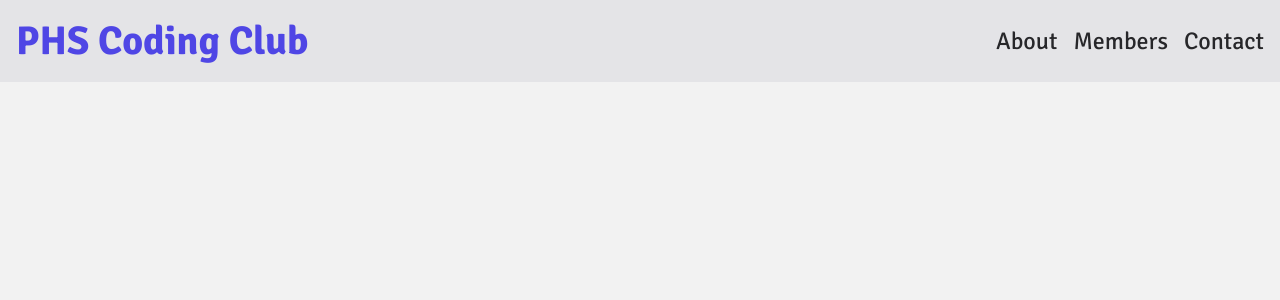
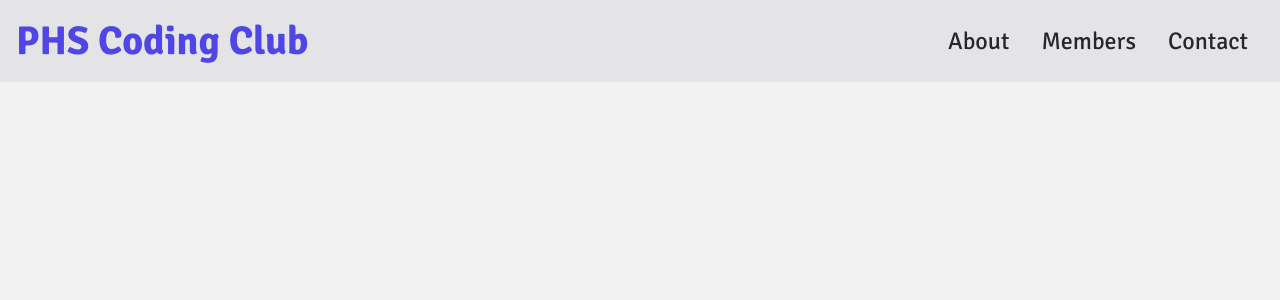
Before and after one commit to PenHigh/PenHigh.github.io, a Next.js app: page / in a window 1280 px wide. Shown: the top 300 px of the page. Built offline with nearby package versions, Linux system fonts and the light colour scheme.

Commit message:
Add hover effects to nav bar links

```diff
--- a/src/components/home/NavBar/NavBar.module.css
+++ b/src/components/home/NavBar/NavBar.module.css
@@ -21,5 +21,4 @@
   display: flex;
   justify-content: end;
   align-items: center;
-  gap: 1rem;
 }
--- a/src/components/home/NavBar/NavBarButton/NavBarButton.module.css
+++ b/src/components/home/NavBar/NavBarButton/NavBarButton.module.css
@@ -1,3 +1,20 @@
+.button {
+  display: block;
+  padding: 0.5rem 1rem;
+}
+
+.button:after {
+  content: "";
+  display: block;
+  width: 0%;
+  border-bottom: 1px solid #000;
+  transition: width 0.2s ease-in-out;
+}
+
+.button:hover:after {
+  width: 100%;
+}
+
 .link {
   text-decoration: none;
   color: inherit;
--- a/src/components/home/NavBar/NavBarButton/NavBarButton.tsx
+++ b/src/components/home/NavBar/NavBarButton/NavBarButton.tsx
@@ -16,7 +16,11 @@ const NavBarButton = (props: NavBarButtonProps) => {
       href={link}
       className={styles.link}
     >
-      {children}
+      <div
+        className={styles.button}
+      >
+        {children}
+      </div>
     </Link>
   );
 };
```
